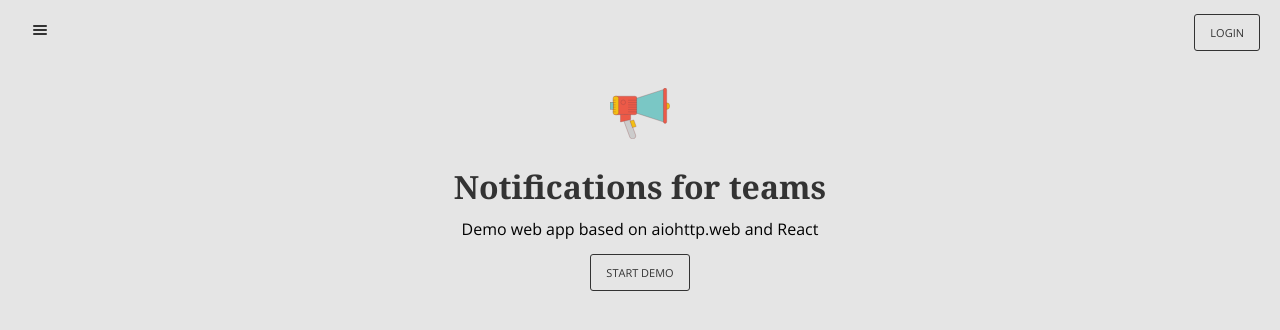
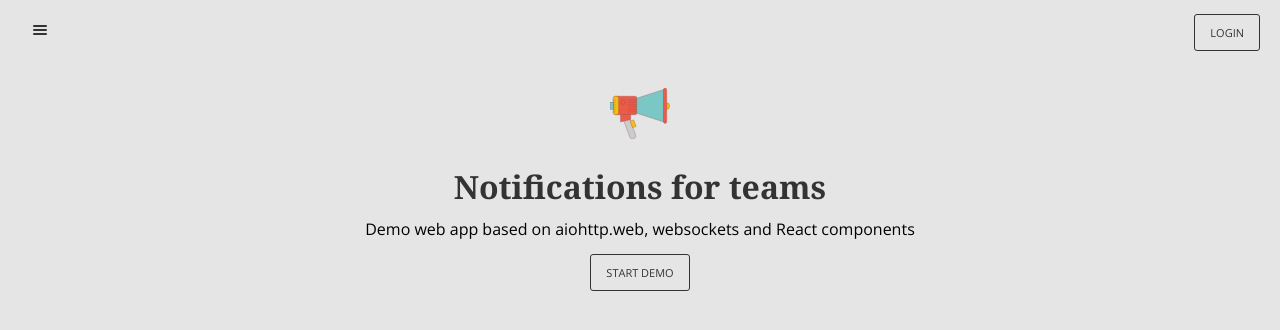
Before and after one commit to rockingelevator/megaphone, a Python web app: template templates/home.jinja2 in a window 1280 px wide. Shown: the top 330 px of the page. Run offline with Jinja, Linux system fonts and the light colour scheme; the template is opened without the code that fills it, so the values that code supplies are empty; some web fonts are replaced.

Commit message:
home text

```diff
--- a/templates/home.jinja2
+++ b/templates/home.jinja2
@@ -3,7 +3,7 @@
     <div id="home-wrapper">
         <img class="logo" src="/static/img/loudspeaker.svg">
         <h1>Notifications for teams</h1>
-        <p>Demo web app based on aiohttp.web and React</p>
+        <p>Demo web app based on aiohttp.web, websockets and React components</p>
         <p><a class="btn" href="{{ app.router['login'].url() }}">Start demo</a></p>
     </div>
 {% endblock %}
```
